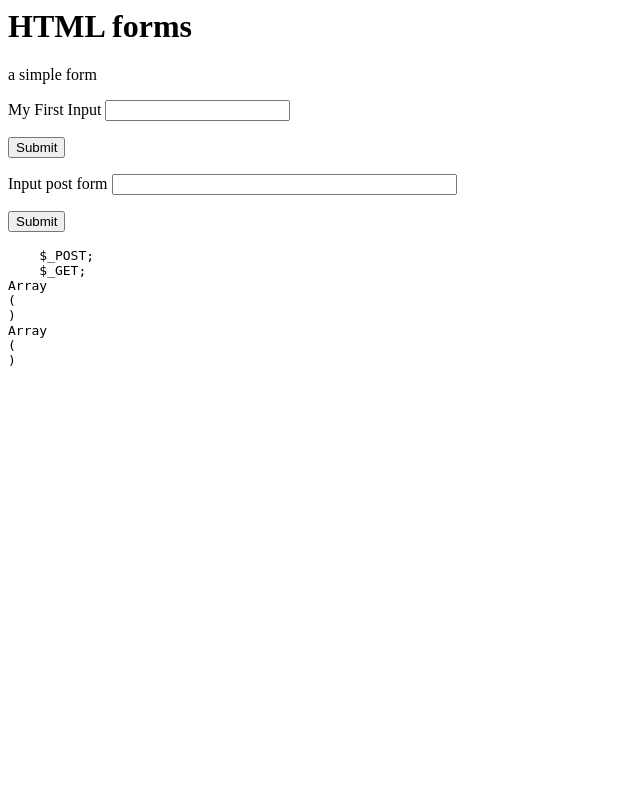
After one commit to chalacotallton/htdocs, a PHP site: page /htmlforms.php in a window 1280 px wide. The commit adds this page. Shown: the top 786 px of the page, without its empty margins (0-640 px from the left). Run offline with PHP 8.4, Linux system fonts and the light colour scheme.

Commit message:
started html forms

```diff
--- /dev/null
+++ b/htmlforms.php
@@ -0,0 +1,25 @@
+<head>
+  <title> HTML forms </title>
+  <h1> HTML forms</h1>
+</head>
+<body>
+  <p> a simple form </p>
+  <form>
+    <p><label for="first input">  My First Input </label>
+    <input type="text" name="first input" id="first input"/></p>
+    <input type="submit"/>
+  </form>
+  <form method="post">
+      <p><label for="post method"> Input post form</label>
+      <input type="text" name="post method" size="40" id="postid"/></p>
+      <input type="submit" />
+  </form>
+  <pre>
+    $_POST;
+    $_GET;
+<?php
+  print_r($_GET);
+  print_r($_POST);
+?>
+  </pre>
+</body>
--- a/index.php
+++ b/index.php
@@ -74,5 +74,8 @@ Here we will show the same music links again, but this time in a list
 <p>
   <font size="+3"> <center>
 <a target="_blank" href="cssi.htm"> Link to a css first study page </a></font></center></p>
+<ul>
+  <li><a href="first.php" class="forward"> &rArr;&hearts;First php page</a></li>
+</ul>
 </body>
 </html>
```
Also changed, not shown: getarray.php (+5 -2 lines), phpfunctions.php (added, +22 -0 lines).
